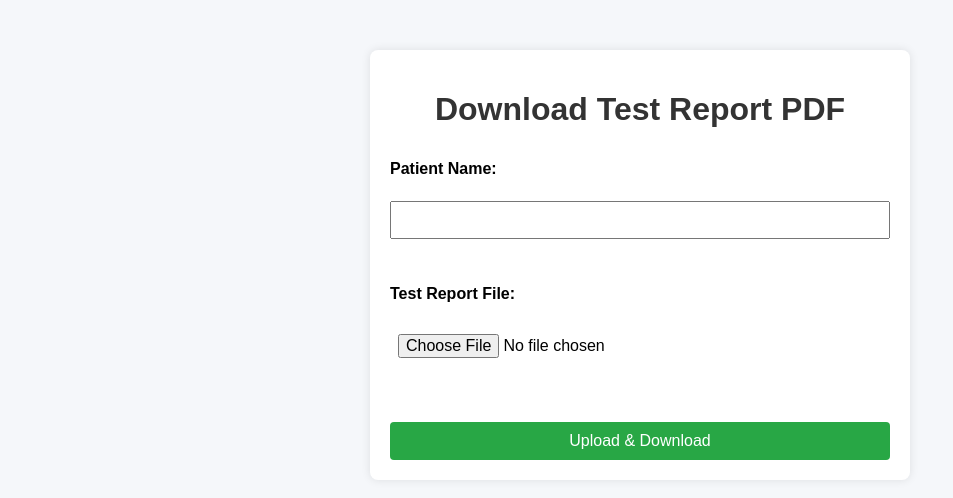
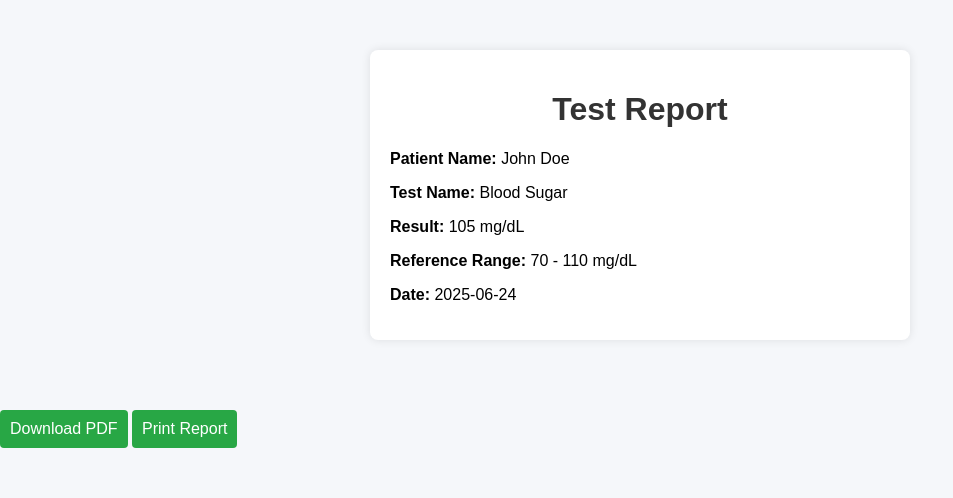
Before and after one commit to prabhakar9585/avini-labs, a plain HTML site: page report.html in a window 1280 px wide. Shown: the whole page, without its empty margins (0-953 px from the left). Drawn offline with Linux system fonts and the light colour scheme.

Commit message:
Update report.html

```diff
--- a/report.html
+++ b/report.html
@@ -2,22 +2,29 @@
 <html lang="en">
 <head>
   <meta charset="UTF-8" />
-  <meta name="viewport" content="width=device-width, initial-scale=1.0" />
-  <title>PDF Report Download - Avini Labs</title>
+  <meta name="viewport" content="width=device-width, initial-scale=1.0"/>
+  <title>Test Report - AVINI LABS</title>
   <link rel="stylesheet" href="styles.css" />
 </head>
 <body>
-  <div class="container">
-    <h1>Download Test Report PDF</h1>
-    <form>
-      <label>Patient Name:</label><br />
-      <input type="text" name="patientname" required /><br /><br />
+  <div class="container" id="reportContent">
+    <h1>Test Report</h1>
+    <p><strong>Patient Name:</strong> John Doe</p>
+    <p><strong>Test Name:</strong> Blood Sugar</p>
+    <p><strong>Result:</strong> 105 mg/dL</p>
+    <p><strong>Reference Range:</strong> 70 - 110 mg/dL</p>
+    <p><strong>Date:</strong> 2025-06-24</p>
+  </div>
 
-      <label>Test Report File:</label><br />
-      <input type="file" name="reportfile" accept="application/pdf" required /><br /><br />
+  <button onclick="downloadPDF()">Download PDF</button>
+  <button onclick="window.print()">Print Report</button>
 
-      <button type="submit">Upload & Download</button>
-    </form>
-  </div>
+  <script src="https://cdnjs.cloudflare.com/ajax/libs/html2pdf.js/0.9.2/html2pdf.bundle.min.js"></script>
+  <script>
+    function downloadPDF(){
+      const element = document.getElementById('reportContent');
+      html2pdf().from(element).save('TestReport.pdf');
+    }
+  </script>
 </body>
 </html>
```
